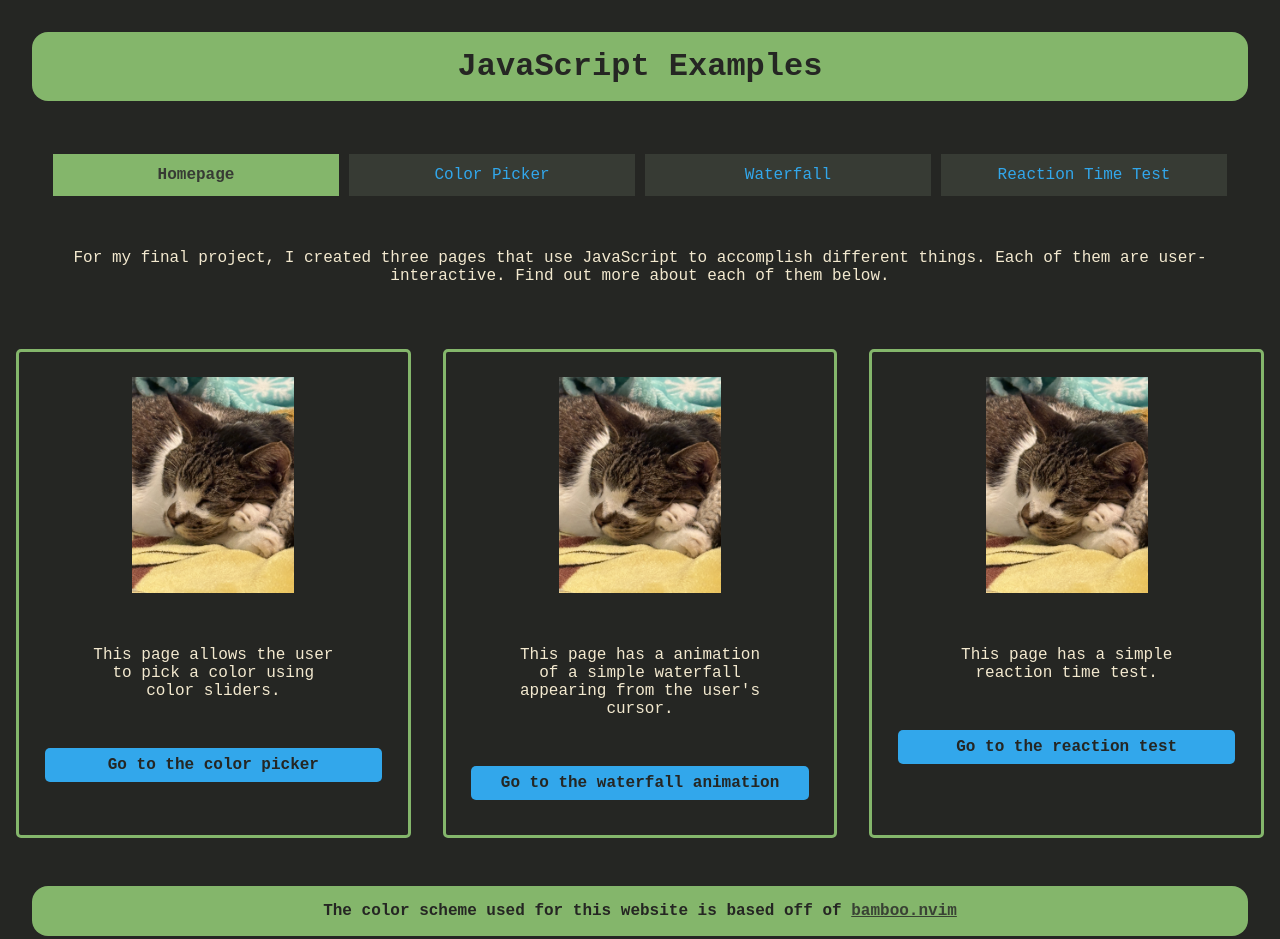
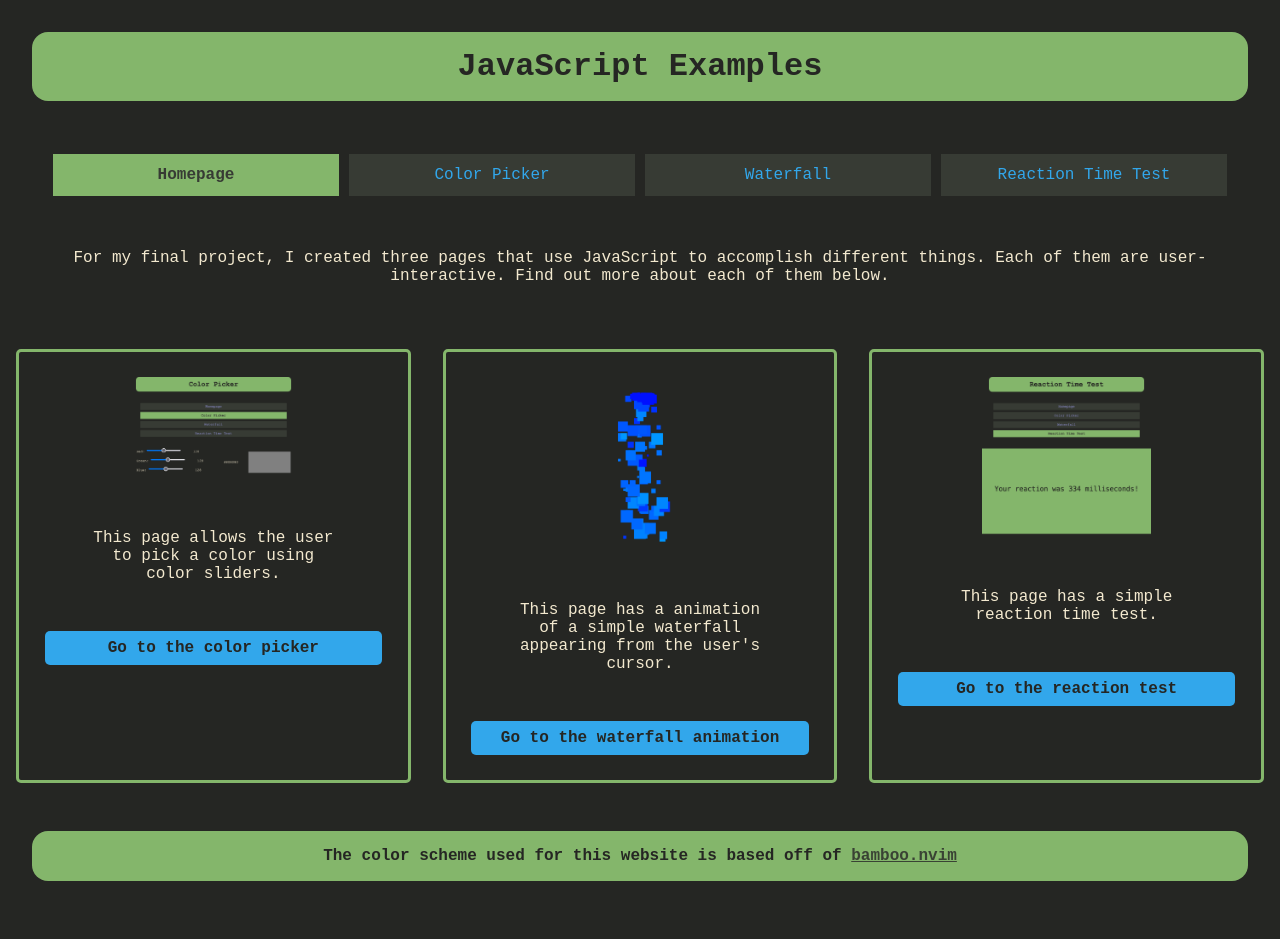
Before and after one commit to VeeBop/CS2350-Final-Project, a plain HTML site: page index.html in a window 1280 px wide. After the commit the page ends 913 px from the top, so only its background shows below. Drawn offline with Linux system fonts and the light colour scheme.

Commit message:
Add screenshots of each webpage

```diff
--- a/index.html
+++ b/index.html
@@ -30,13 +30,19 @@
 
       <div id="desc-flex">
         <div id="colorpicker-desc" class="js-desc">
-          <img src="img/PLACEHOLDER.jpeg" alt="PLACEHOLDER" />
+          <img
+            src="img/colorPick.png"
+            alt="An image of the color picker webpage"
+          />
           <p>This page allows the user to pick a color using color sliders.</p>
           <a href="colorpicker.html">Go to the color picker</a>
         </div>
 
         <div id="waterfall-desc" class="js-desc">
-          <img src="img/PLACEHOLDER.jpeg" alt="PLACEHOLDER" />
+          <img
+            src="img/waterfall.png"
+            alt="An image of the waterfall webpage"
+          />
           <p>
             This page has a animation of a simple waterfall appearing from the
             user's cursor.
@@ -45,7 +51,10 @@
         </div>
 
         <div id="reaction-desc" class="js-desc">
-          <img src="img/PLACEHOLDER.jpeg" alt="PLACEHOLDER" />
+          <img
+            src="img/reaction.png"
+            alt="An image of the reaction test webpage"
+          />
           <p>This page has a simple reaction time test.</p>
           <a href="reaction.html">Go to the reaction test</a>
         </div>
```
Also changed, not shown: img/colorPick.png (added), img/reaction.png (added), img/waterfall.png (added).
